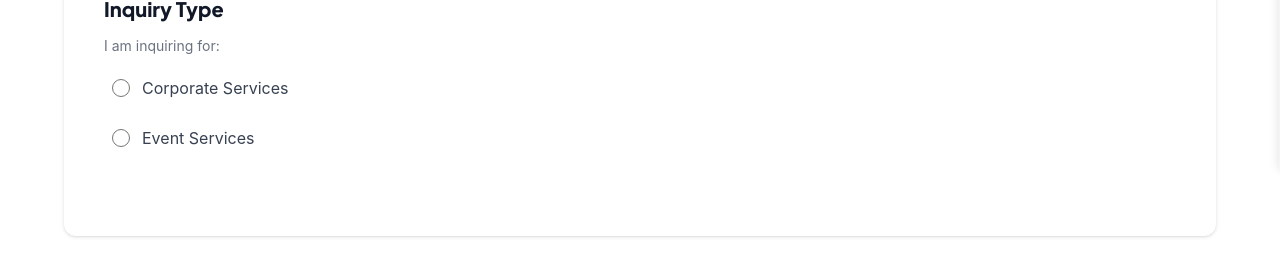
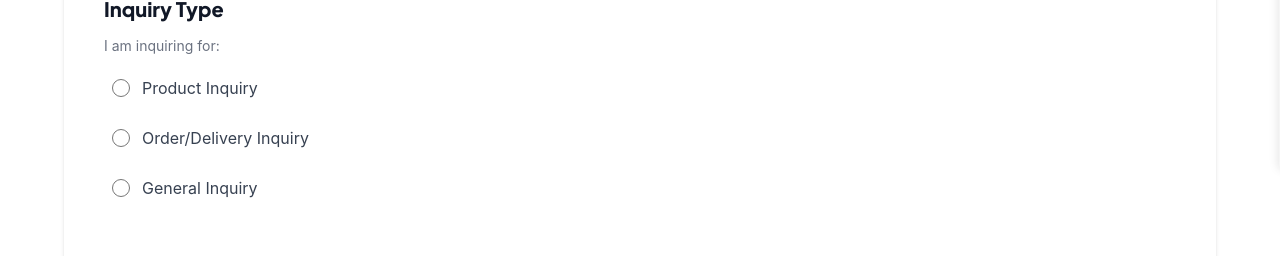
Before and after one commit to tdtbusinessdevelopment-lang/powermed, a React (Vite) app in the folder frontend/: page /contact in a window 1280 px wide. Shown: the part 630-886 px from the top of the page. Built offline with nearby package versions, Linux system fonts and the light colour scheme.

Commit message:
inquiry type

```diff
--- a/frontend/src/pages/contact.jsx
+++ b/frontend/src/pages/contact.jsx
@@ -61,7 +61,7 @@ function Contact() {
                   checked={inquiryType === 'corporate'}
                   onChange={() => handleInquiryChange('corporate')}
                 />
-                <span>Corporate Services</span>
+                <span>Product Inquiry</span>
               </label>
 
               <label className="radio-option">
@@ -72,7 +72,18 @@ function Contact() {
                   checked={inquiryType === 'event'}
                   onChange={() => handleInquiryChange('event')}
                 />
-                <span>Event Services</span>
+                <span>Order/Delivery Inquiry</span>
+              </label>
+
+              <label className="radio-option">
+                <input
+                  type="radio"
+                  name="inquiryType"
+                  value="general"
+                  checked={inquiryType === 'general'}
+                  onChange={() => handleInquiryChange('general')}
+                />
+                <span>General Inquiry</span>
               </label>
             </div>
           </div>
```
